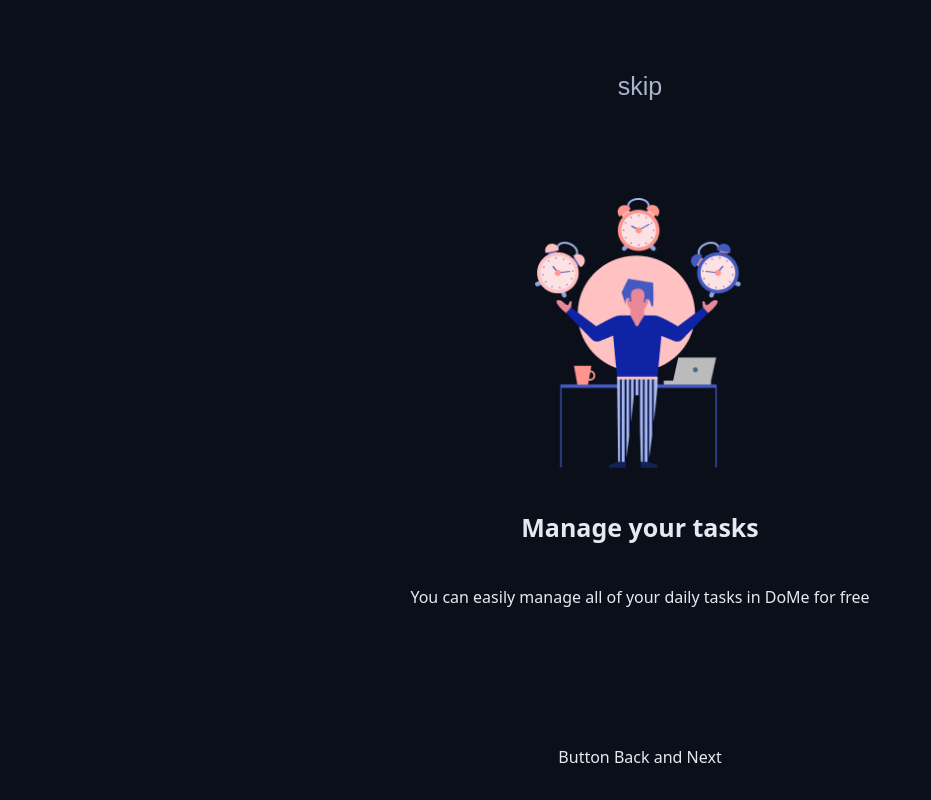
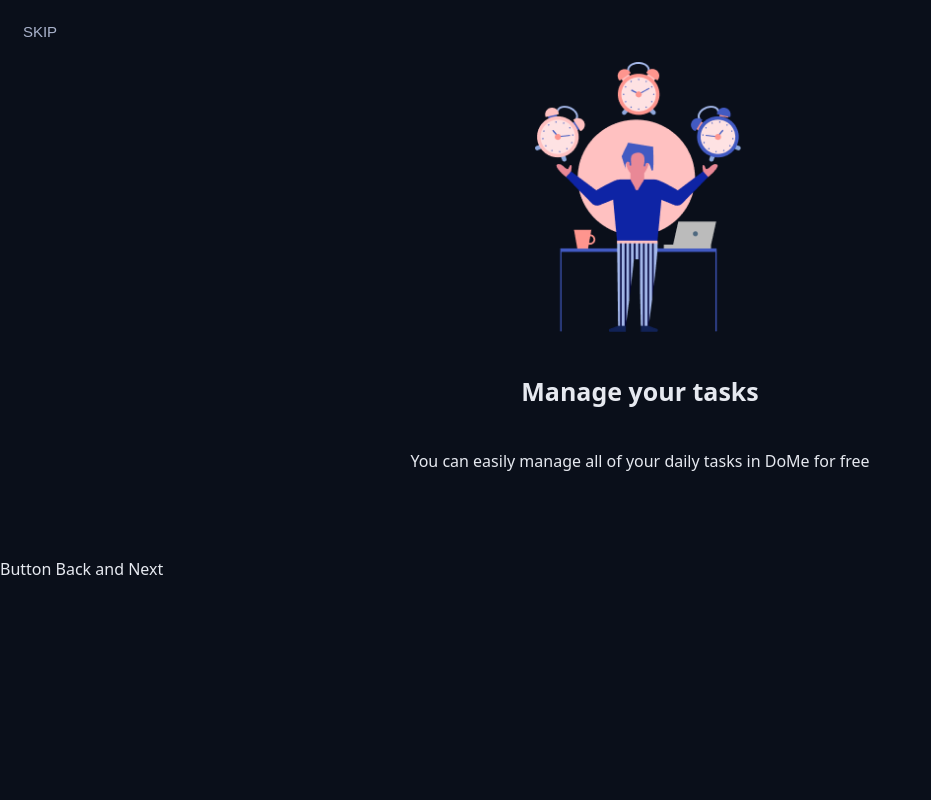
Before and after one commit to atomsdeveloper/todo-list-reducer, a React app: page /steps in a window 1280 px wide. Shown: the whole page, without its empty margins (0-931 px from the left). Built offline with nearby package versions, Linux system fonts and the light colour scheme; the HTML template or start-up script is replaced by a standard one.

Commit message:
feat: edit steps main

```diff
--- a/src/pages/Steps/index.tsx
+++ b/src/pages/Steps/index.tsx
@@ -25,7 +25,9 @@ export function Steps({
   return (
     <ContentCenter>
       <div className={styles.container}>
-        <Button text="skip" />
+        <div className={styles.buttonSkipContainer}>
+          <Button text="SKIP" size="md" />
+        </div>
 
         <section className={styles.content}>
           <Picture src={image} alt={alt} width={210} height={270} />
--- a/src/pages/Steps/styles.module.css
+++ b/src/pages/Steps/styles.module.css
@@ -1,11 +1,14 @@
 .container {
   width: 100%;
   height: 100%;
+}
+
+.buttonSkipContainer {
+  height: 6.2rem;
+  width: 100%;
   display: flex;
-  flex-direction: column;
-  justify-content: space-between;
+  justify-content: start;
   align-items: center;
-  padding: 3.2rem;
 }
 
 .content {
@@ -14,5 +17,9 @@
   align-items: center;
   text-align: center;
   gap: 4.2rem;
-  margin-bottom: 8.2rem;
+  margin-bottom: 8.6rem;
 }
+
+.buttonBackAndNextContainer {
+  flex: 1;
+}
```
